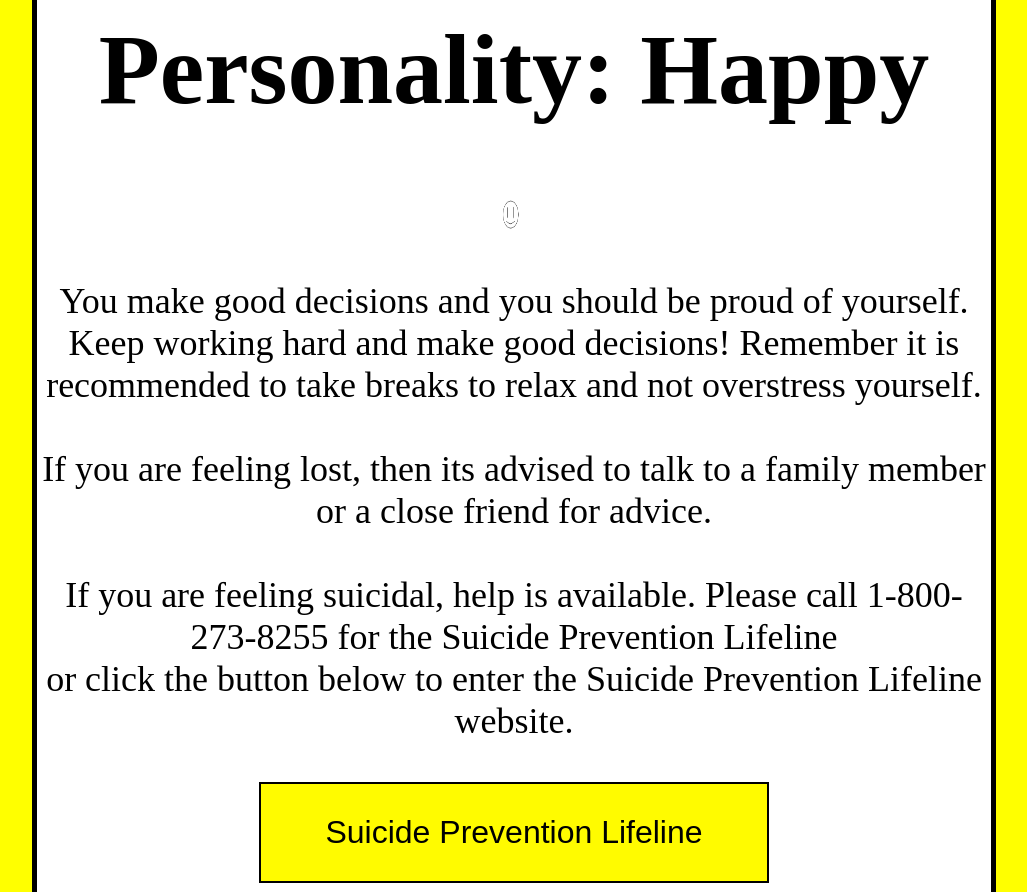
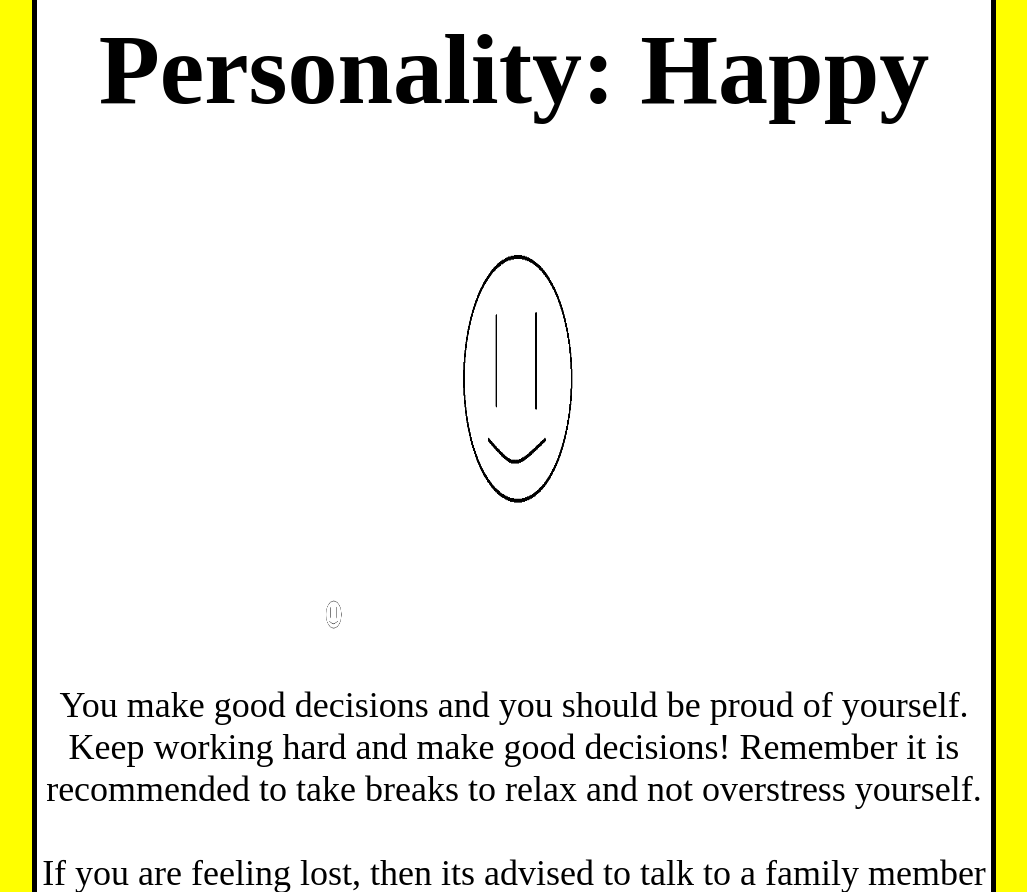
Before and after one commit to AndrewDass1/Personality-Assessment, a Flask app: page /Happy.html in a window 1280 px wide. Shown: the part 210-1102 px from the top of the page, without its empty margins (126-1153 px from the left). Run offline with Flask 2, Linux system fonts and the light colour scheme.

Commit message:
Update Happy.html

```diff
--- a/templates/Happy.html
+++ b/templates/Happy.html
@@ -35,6 +35,9 @@
        <body>
       <img src="templates/happyface.png" alt="" width="50" height="50">
         </body>
+
+        <img src= happyface.png width = "350" height = "450">
+
 
 
     <p style = "font-size:36px;">
```
